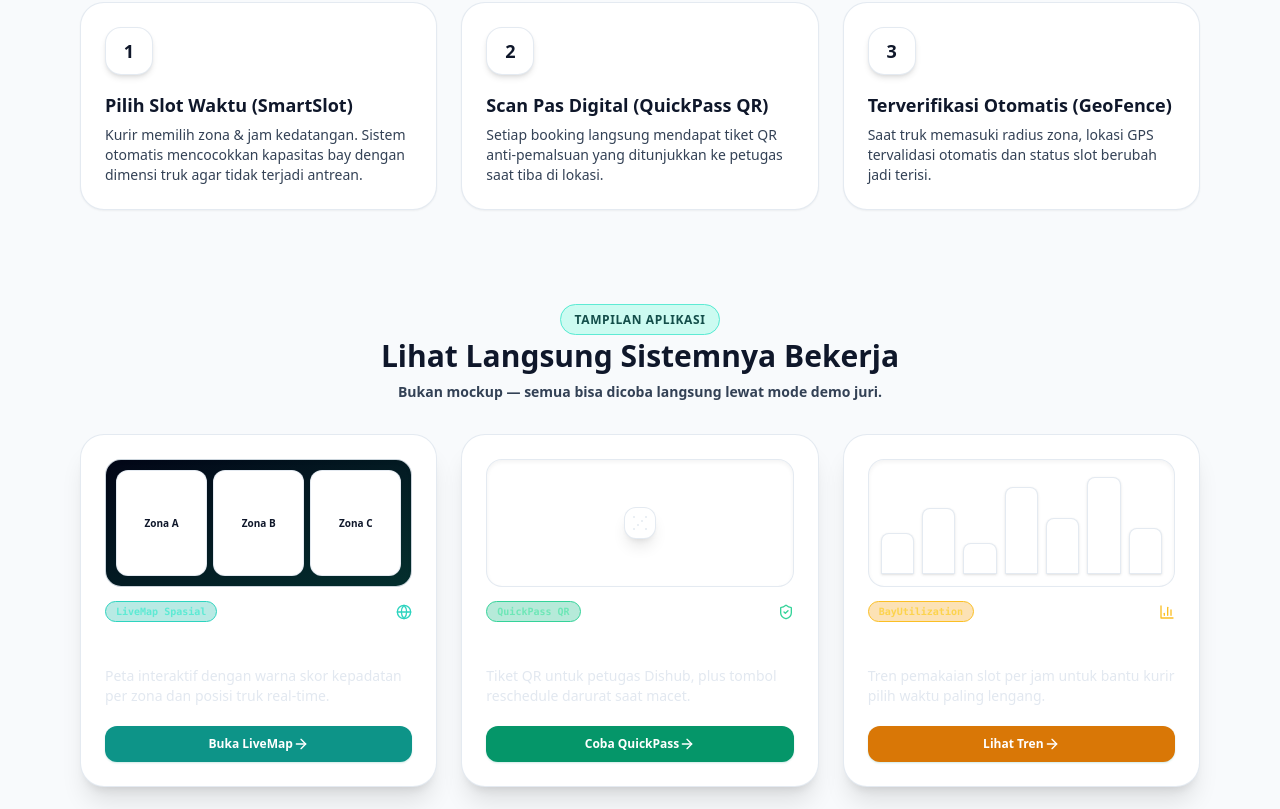
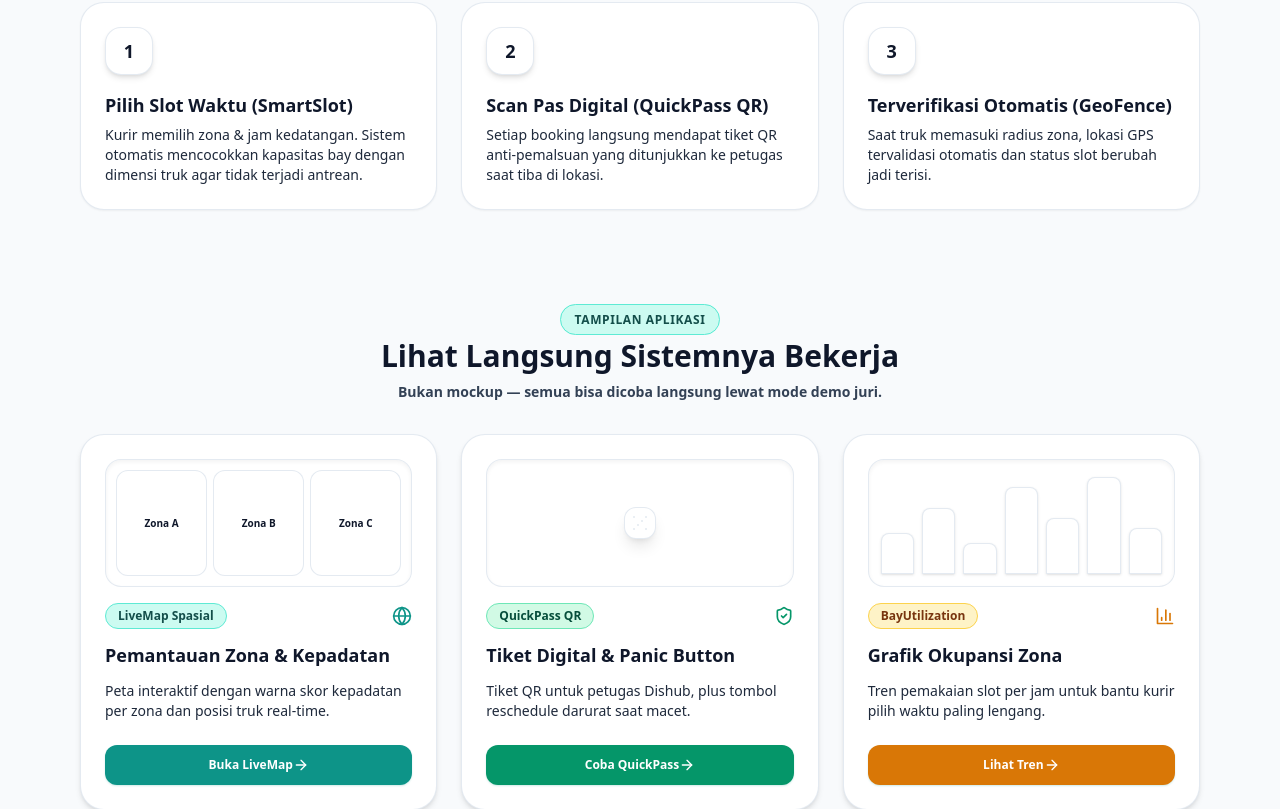
Before and after one commit to s1informatika11s25007-maker/Urbanload.Ai, a React (Vite) app in the folder frontend/: page / in a window 1280 px wide. Shown: the part 1360-2169 px from the top of the page. Built offline with nearby package versions, Linux system fonts and the light colour scheme; no server answers; the database is empty.

Commit message:
fix: unify typography and update App Showcase cards to clean white backgrounds with high-contrast text

```diff
--- a/frontend/src/pages/Home.jsx
+++ b/frontend/src/pages/Home.jsx
@@ -36,8 +36,8 @@ export default function Home() {
   }, []);
 
   return (
-    <div className="space-y-16 sm:space-y-24 py-6 sm:py-10 max-w-6xl mx-auto px-4">
-      {/* 1. HERO — VALUE PROPOSITION & HIGH CONTRAST TYPOGRAPHY */}
+    <div className="space-y-16 sm:space-y-24 py-6 sm:py-10 max-w-6xl mx-auto px-4 font-sans text-slate-900">
+      {/* 1. HERO SECTION — VALUE PROPOSITION & KONSISTENSI TIPOGRAFI */}
       <div className="text-center space-y-6 max-w-3xl mx-auto pt-2 sm:pt-6">
         <div className="inline-flex items-center gap-2 px-4 py-1.5 rounded-full bg-teal-100 text-teal-900 border border-teal-300 font-extrabold text-xs shadow-sm">
           <span className="h-2.5 w-2.5 rounded-full bg-emerald-600 animate-pulse"></span>
@@ -58,7 +58,7 @@ export default function Home() {
 
         <div className="pt-3 space-y-4">
           <Link to="/rider/dashboard?demo=true" className="inline-block w-full sm:w-auto">
-            <Button className="w-full sm:w-auto px-8 py-4 text-sm sm:text-base flex items-center justify-center gap-2.5 shadow-xl font-black bg-gradient-to-r from-teal-600 to-emerald-600 hover:from-teal-700 hover:to-emerald-700 text-white rounded-2xl transform hover:scale-[1.02] transition">
+            <Button className="w-full sm:w-auto px-8 py-4 text-sm sm:text-base flex items-center justify-center gap-2.5 shadow-xl font-black bg-teal-600 hover:bg-teal-700 text-white rounded-2xl transform hover:scale-[1.02] transition">
               <Award className="h-5 w-5 text-amber-300" />
               <span>Coba Mode Demo Juri (Tanpa Daftar)</span>
               <ArrowRight className="h-5 w-5" />
@@ -108,7 +108,7 @@ export default function Home() {
         </div>
 
         <div className="grid grid-cols-1 md:grid-cols-3 gap-6">
-          <Card className="p-6 space-y-3 border-rose-200 bg-rose-50/50 rounded-2xl shadow-sm hover:border-rose-300 transition">
+          <Card className="p-6 space-y-3 border-rose-200 bg-white rounded-2xl shadow-sm hover:border-rose-400 transition">
             <MapPin className="h-7 w-7 text-rose-600" />
             <h3 className="font-black text-base text-slate-900">Truk Parkir Liar di Bahu Jalan</h3>
             <p className="text-xs sm:text-sm text-slate-800 leading-relaxed font-medium">
@@ -116,7 +116,7 @@ export default function Home() {
             </p>
           </Card>
 
-          <Card className="p-6 space-y-3 border-amber-200 bg-amber-50/50 rounded-2xl shadow-sm hover:border-amber-300 transition">
+          <Card className="p-6 space-y-3 border-amber-200 bg-white rounded-2xl shadow-sm hover:border-amber-400 transition">
             <Radar className="h-7 w-7 text-amber-600" />
             <h3 className="font-black text-base text-slate-900">Petugas Tak Punya Alat Verifikasi</h3>
             <p className="text-xs sm:text-sm text-slate-800 leading-relaxed font-medium">
@@ -124,7 +124,7 @@ export default function Home() {
             </p>
           </Card>
 
-          <Card className="p-6 space-y-3 border-teal-200 bg-teal-50/50 rounded-2xl shadow-sm hover:border-teal-300 transition">
+          <Card className="p-6 space-y-3 border-teal-200 bg-white rounded-2xl shadow-sm hover:border-teal-400 transition">
             <QrCode className="h-7 w-7 text-teal-700" />
             <h3 className="font-black text-base text-slate-900">Tidak Ada Data Okupansi Zona</h3>
             <p className="text-xs sm:text-sm text-slate-800 leading-relaxed font-medium">
@@ -175,14 +175,14 @@ export default function Home() {
               </div>
               <div className="space-y-1.5">
                 <h3 className="font-black text-base sm:text-lg text-slate-900">{s.title}</h3>
-                <p className="text-xs sm:text-sm text-slate-700 leading-relaxed font-medium">{s.desc}</p>
+                <p className="text-xs sm:text-sm text-slate-800 leading-relaxed font-medium">{s.desc}</p>
               </div>
             </Card>
           ))}
         </div>
       </section>
 
-      {/* 4. SHOWCASE TAMPILAN APLIKASI ASLI */}
+      {/* 4. SHOWCASE TAMPILAN APLIKASI ASLI — KONSISTENSI KARTU LATAR PUTIH BERSAMAKAN TEKS GELAP KONTRAS */}
       <section id="showcase" className="space-y-8 scroll-mt-20">
         <div className="text-center space-y-2">
           <span className="text-xs font-extrabold text-teal-900 uppercase tracking-wider bg-teal-100 px-3.5 py-1.5 rounded-full border border-teal-300">
@@ -200,32 +200,32 @@ export default function Home() {
           {[
             {
               tag: 'LiveMap Spasial',
-              tagColor: 'text-teal-300 bg-teal-500/30 border-teal-400',
+              tagColor: 'text-teal-900 bg-teal-100 border-teal-300',
               title: 'Pemantauan Zona & Kepadatan',
               desc: 'Peta interaktif dengan warna skor kepadatan per zona dan posisi truk real-time.',
-              icon: <Globe className="h-4 w-4 text-teal-400" />,
+              icon: <Globe className="h-5 w-5 text-teal-600" />,
               href: '/city/livemap?preview=public',
               btn: 'Buka LiveMap',
-              btnColor: 'bg-teal-600 hover:bg-teal-500 text-white',
+              btnColor: 'bg-teal-600 hover:bg-teal-700 text-white',
               mockup: (
-                <div className="h-32 rounded-2xl bg-gradient-to-br from-slate-950 to-teal-950 border border-slate-700 grid grid-cols-3 gap-1.5 p-2.5 shadow-inner">
-                  <div className="rounded-xl bg-emerald-500/40 border border-emerald-400/30 flex items-center justify-center text-[10px] font-bold text-emerald-200">Zona A</div>
-                  <div className="rounded-xl bg-amber-500/40 border border-amber-400/30 flex items-center justify-center text-[10px] font-bold text-amber-200">Zona B</div>
-                  <div className="rounded-xl bg-rose-500/40 border border-rose-400/30 flex items-center justify-center text-[10px] font-bold text-rose-200">Zona C</div>
+                <div className="h-32 rounded-2xl bg-slate-900 border border-slate-300 grid grid-cols-3 gap-1.5 p-2.5 shadow-inner">
+                  <div className="rounded-xl bg-emerald-500/40 border border-emerald-400/30 flex items-center justify-center text-[10px] font-extrabold text-white">Zona A</div>
+                  <div className="rounded-xl bg-amber-500/40 border border-amber-400/30 flex items-center justify-center text-[10px] font-extrabold text-white">Zona B</div>
+                  <div className="rounded-xl bg-rose-500/40 border border-rose-400/30 flex items-center justify-center text-[10px] font-extrabold text-white">Zona C</div>
                 </div>
               ),
             },
             {
               tag: 'QuickPass QR',
-              tagColor: 'text-emerald-300 bg-emerald-500/30 border-emerald-400',
+              tagColor: 'text-emerald-900 bg-emerald-100 border-emerald-300',
               title: 'Tiket Digital & Panic Button',
               desc: 'Tiket QR untuk petugas Dishub, plus tombol reschedule darurat saat macet.',
-              icon: <ShieldCheck className="h-4 w-4 text-emerald-400" />,
+              icon: <ShieldCheck className="h-5 w-5 text-emerald-600" />,
               href: '/rider/dashboard?demo=true',
               btn: 'Coba QuickPass',
-              btnColor: 'bg-emerald-600 hover:bg-emerald-500 text-white',
+              btnColor: 'bg-emerald-600 hover:bg-emerald-700 text-white',
               mockup: (
-                <div className="h-32 rounded-2xl bg-slate-950 border border-slate-700 flex items-center justify-center p-2 shadow-inner">
+                <div className="h-32 rounded-2xl bg-slate-900 border border-slate-300 flex items-center justify-center p-2 shadow-inner">
                   <div className="h-22 w-22 rounded-xl bg-white grid grid-cols-4 grid-rows-4 gap-0.5 p-2 shadow-lg">
                     {Array.from({ length: 16 }).map((_, i) => (
                       <div key={i} className={i % 3 === 0 ? 'bg-slate-900 rounded-sm' : 'bg-white'} />
@@ -236,17 +236,17 @@ export default function Home() {
             },
             {
               tag: 'BayUtilization',
-              tagColor: 'text-amber-300 bg-amber-500/30 border-amber-400',
+              tagColor: 'text-amber-900 bg-amber-100 border-amber-300',
               title: 'Grafik Okupansi Zona',
               desc: 'Tren pemakaian slot per jam untuk bantu kurir pilih waktu paling lengang.',
-              icon: <BarChart3 className="h-4 w-4 text-amber-400" />,
+              icon: <BarChart3 className="h-5 w-5 text-amber-600" />,
               href: '/rider/congestion',
               btn: 'Lihat Tren',
-              btnColor: 'bg-amber-600 hover:bg-amber-500 text-white',
+              btnColor: 'bg-amber-600 hover:bg-amber-700 text-white',
               mockup: (
-                <div className="h-32 rounded-2xl bg-slate-950 border border-slate-700 flex items-end gap-2 p-3 shadow-inner">
+                <div className="h-32 rounded-2xl bg-slate-900 border border-slate-300 flex items-end gap-2 p-3 shadow-inner">
                   {[40, 65, 30, 85, 55, 95, 45].map((h, i) => (
-                    <div key={i} className="flex-1 bg-amber-500/80 rounded-t-lg shadow" style={{ height: `${h}%` }} />
+                    <div key={i} className="flex-1 bg-amber-500/90 rounded-t-lg shadow" style={{ height: `${h}%` }} />
                   ))}
                 </div>
               ),
@@ -254,21 +254,21 @@ export default function Home() {
           ].map((c) => (
             <Card
               key={c.tag}
-              className="p-6 border-slate-800 bg-slate-900 text-white rounded-3xl shadow-xl space-y-3 flex flex-col justify-between"
+              className="p-6 border-slate-200 bg-white text-slate-900 rounded-3xl shadow-md space-y-4 flex flex-col justify-between hover:border-teal-500 transition"
             >
-              <div className="space-y-2.5">
+              <div className="space-y-3">
                 {c.mockup}
                 <div className="flex items-center justify-between pt-1">
-                  <span className={`text-[10px] font-mono font-black px-2.5 py-0.5 rounded-full border ${c.tagColor}`}>
+                  <span className={`text-xs font-extrabold px-3 py-1 rounded-full border ${c.tagColor}`}>
                     {c.tag}
                   </span>
                   {c.icon}
                 </div>
-                <h3 className="font-black text-base text-white">{c.title}</h3>
-                <p className="text-xs sm:text-sm text-slate-200 leading-relaxed font-medium">{c.desc}</p>
+                <h3 className="font-black text-base sm:text-lg text-slate-900">{c.title}</h3>
+                <p className="text-xs sm:text-sm text-slate-800 leading-relaxed font-medium">{c.desc}</p>
               </div>
               <Link to={c.href} className="block pt-2">
-                <Button className={`w-full text-xs font-black py-2.5 ${c.btnColor}`}>
+                <Button className={`w-full text-xs font-black py-3 rounded-xl shadow-sm ${c.btnColor}`}>
                   {c.btn} <ArrowRight className="h-4 w-4" />
                 </Button>
               </Link>
@@ -277,7 +277,7 @@ export default function Home() {
         </div>
       </section>
 
-      {/* 5. DAMPAK SEBELUM VS SESUDAH — HIGH CONTRAST TEXT */}
+      {/* 5. DAMPAK SEBELUM VS SESUDAH — HIGH CONTRAST TEKS HITAM PEKAT */}
       <section
         id="dampak"
         className="p-8 sm:p-10 rounded-3xl bg-gradient-to-br from-teal-950 via-slate-900 to-emerald-950 text-white border border-teal-700/60 shadow-2xl space-y-6"
```
